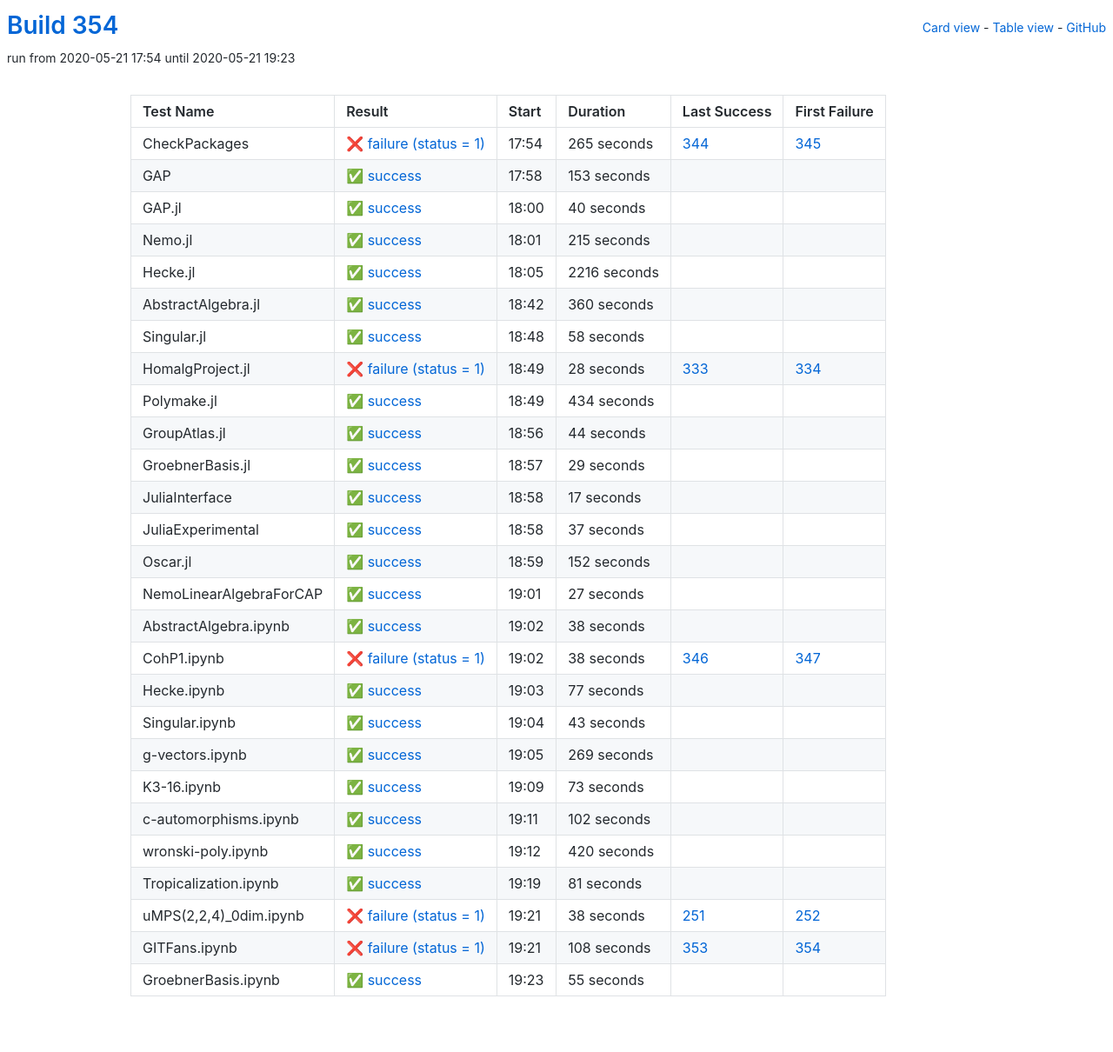
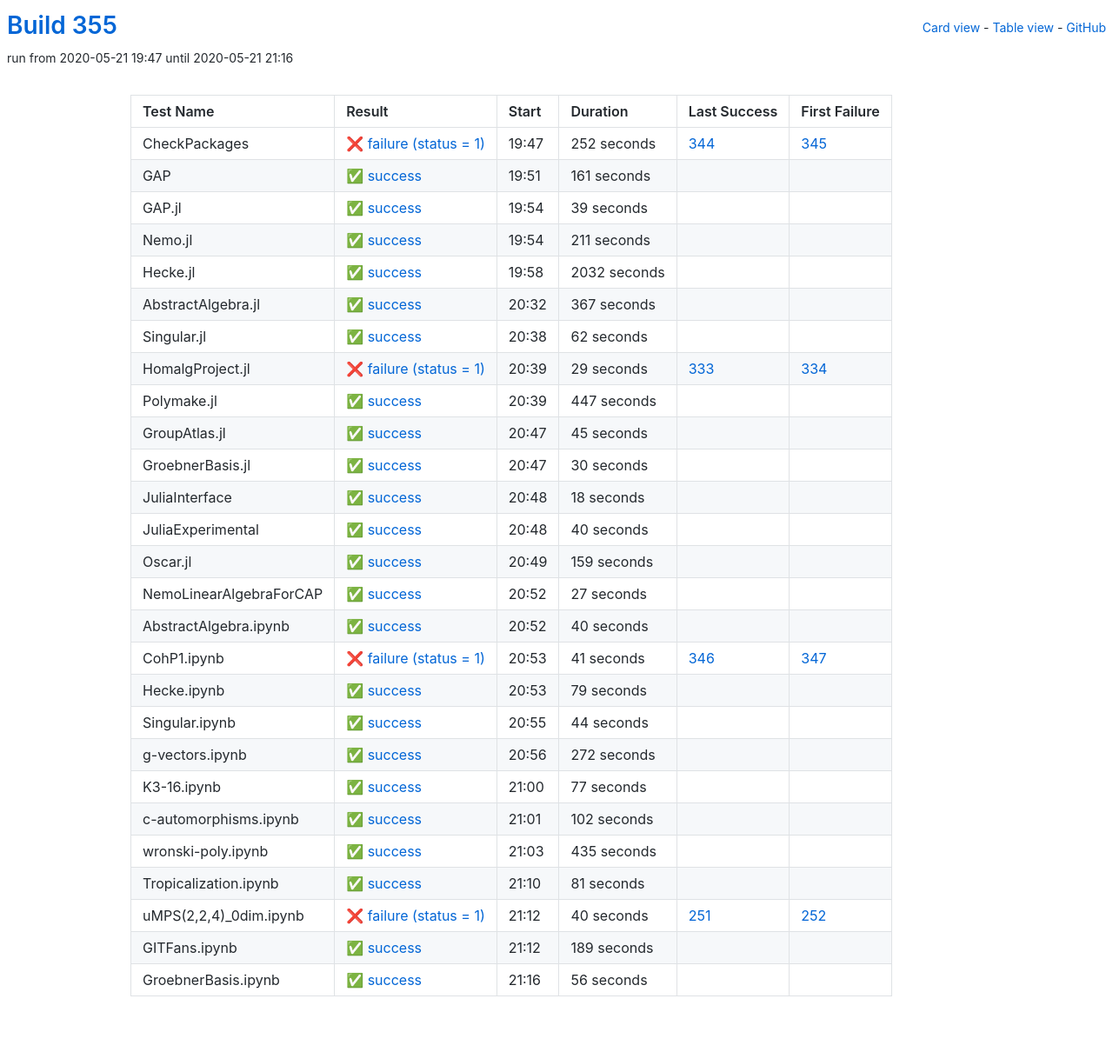
Before and after one commit to oscar-system/oscar-ci-status-1.4, a Jekyll site: the page built from table.html, in a window 1280 px wide. Shown: the whole page at 87% size. Built offline with Jekyll 4.4.1, drawn with Linux system fonts in a browser that asks for light colours.

Commit message:
Build 355

```diff
--- a/_data/ci.yml
+++ b/_data/ci.yml
@@ -1,173 +1,173 @@
-build: 354
-build_url: https://oscarci.mathematik.uni-kl.de/job/oscar-julia-1.4/354/
+build: 355
+build_url: https://oscarci.mathematik.uni-kl.de/job/oscar-julia-1.4/355/
 job: oscar-julia-1.4
 tests:
-- duration: 265
+- duration: 252
   exitcode: 1
   first_failure: 345
   first_failure_url: https://oscarci.mathematik.uni-kl.de/job/oscar-julia-1.4/345/
   id: checkpackages
   last_success: 344
   last_success_url: https://oscarci.mathematik.uni-kl.de/job/oscar-julia-1.4/344/
-  log: https://oscarci.mathematik.uni-kl.de/job/oscar-julia-1.4/354/artifact/logs/build-354/CheckPackages.log
+  log: https://oscarci.mathematik.uni-kl.de/job/oscar-julia-1.4/355/artifact/logs/build-355/CheckPackages.log
   name: CheckPackages
-  start: 2020-05-21 17:54
+  start: 2020-05-21 19:47
   status: failure
   success: false
-- duration: 153
+- duration: 161
   exitcode: 0
   first_failure: false
   first_failure_url: null
   id: gap
   last_success: false
   last_success_url: null
-  log: https://oscarci.mathematik.uni-kl.de/job/oscar-julia-1.4/354/artifact/logs/build-354/GAP.log
+  log: https://oscarci.mathematik.uni-kl.de/job/oscar-julia-1.4/355/artifact/logs/build-355/GAP.log
   name: GAP
-  start: 2020-05-21 17:58
+  start: 2020-05-21 19:51
+  status: success
+  success: true
+- duration: 39
+  exitcode: 0
+  first_failure: false
+  first_failure_url: null
+  id: gap-jl
+  last_success: false
+  last_success_url: null
+  log: https://oscarci.mathematik.uni-kl.de/job/oscar-julia-1.4/355/artifact/logs/build-355/GAP.jl.log
+  name: GAP.jl
+  start: 2020-05-21 19:54
+  status: success
+  success: true
+- duration: 211
+  exitcode: 0
+  first_failure: false
+  first_failure_url: null
+  id: nemo-jl
+  last_success: false
+  last_success_url: null
+  log: https://oscarci.mathematik.uni-kl.de/job/oscar-julia-1.4/355/artifact/logs/build-355/Nemo.jl.log
+  name: Nemo.jl
+  start: 2020-05-21 19:54
+  status: success
+  success: true
+- duration: 2032
+  exitcode: 0
+  first_failure: false
+  first_failure_url: null
+  id: hecke-jl
+  last_success: false
+  last_success_url: null
+  log: https://oscarci.mathematik.uni-kl.de/job/oscar-julia-1.4/355/artifact/logs/build-355/Hecke.jl.log
+  name: Hecke.jl
+  start: 2020-05-21 19:58
+  status: success
+  success: true
+- duration: 367
+  exitcode: 0
+  first_failure: false
+  first_failure_url: null
+  id: abstractalgebra-jl
+  last_success: false
+  last_success_url: null
+  log: https://oscarci.mathematik.uni-kl.de/job/oscar-julia-1.4/355/artifact/logs/build-355/AbstractAlgebra.jl.log
+  name: AbstractAlgebra.jl
+  start: 2020-05-21 20:32
+  status: success
+  success: true
+- duration: 62
+  exitcode: 0
+  first_failure: false
+  first_failure_url: null
+  id: singular-jl
+  last_success: false
+  last_success_url: null
+  log: https://oscarci.mathematik.uni-kl.de/job/oscar-julia-1.4/355/artifact/logs/build-355/Singular.jl.log
+  name: Singular.jl
+  start: 2020-05-21 20:38
+  status: success
+  success: true
+- duration: 29
+  exitcode: 1
+  first_failure: 334
+  first_failure_url: https://oscarci.mathematik.uni-kl.de/job/oscar-julia-1.4/334/
+  id: homalgproject-jl
+  last_success: 333
+  last_success_url: https://oscarci.mathematik.uni-kl.de/job/oscar-julia-1.4/333/
+  log: https://oscarci.mathematik.uni-kl.de/job/oscar-julia-1.4/355/artifact/logs/build-355/HomalgProject.jl.log
+  name: HomalgProject.jl
+  start: 2020-05-21 20:39
+  status: failure
+  success: false
+- duration: 447
+  exitcode: 0
+  first_failure: false
+  first_failure_url: null
+  id: polymake-jl
+  last_success: false
+  last_success_url: null
+  log: https://oscarci.mathematik.uni-kl.de/job/oscar-julia-1.4/355/artifact/logs/build-355/Polymake.jl.log
+  name: Polymake.jl
+  start: 2020-05-21 20:39
+  status: success
+  success: true
+- duration: 45
+  exitcode: 0
+  first_failure: false
+  first_failure_url: null
+  id: groupatlas-jl
+  last_success: false
+  last_success_url: null
+  log: https://oscarci.mathematik.uni-kl.de/job/oscar-julia-1.4/355/artifact/logs/build-355/GroupAtlas.jl.log
+  name: GroupAtlas.jl
+  start: 2020-05-21 20:47
+  status: success
+  success: true
+- duration: 30
+  exitcode: 0
+  first_failure: false
+  first_failure_url: null
+  id: groebnerbasis-jl
+  last_success: false
+  last_success_url: null
+  log: https://oscarci.mathematik.uni-kl.de/job/oscar-julia-1.4/355/artifact/logs/build-355/GroebnerBasis.jl.log
+  name: GroebnerBasis.jl
+  start: 2020-05-21 20:47
+  status: success
+  success: true
+- duration: 18
+  exitcode: 0
+  first_failure: false
+  first_failure_url: null
+  id: juliainterface
+  last_success: false
+  last_success_url: null
+  log: https://oscarci.mathematik.uni-kl.de/job/oscar-julia-1.4/355/artifact/logs/build-355/JuliaInterface.log
+  name: JuliaInterface
+  start: 2020-05-21 20:48
   status: success
   success: true
 - duration: 40
   exitcode: 0
   first_failure: false
   first_failure_url: null
-  id: gap-jl
-  last_success: false
-  last_success_url: null
-  log: https://oscarci.mathematik.uni-kl.de/job/oscar-julia-1.4/354/artifact/logs/build-354/GAP.jl.log
-  name: GAP.jl
-  start: 2020-05-21 18:00
-  status: success
-  success: true
-- duration: 215
-  exitcode: 0
-  first_failure: false
-  first_failure_url: null
-  id: nemo-jl
-  last_success: false
-  last_success_url: null
-  log: https://oscarci.mathematik.uni-kl.de/job/oscar-julia-1.4/354/artifact/logs/build-354/Nemo.jl.log
-  name: Nemo.jl
-  start: 2020-05-21 18:01
-  status: success
-  success: true
-- duration: 2216
-  exitcode: 0
-  first_failure: false
-  first_failure_url: null
-  id: hecke-jl
-  last_success: false
-  last_success_url: null
-  log: https://oscarci.mathematik.uni-kl.de/job/oscar-julia-1.4/354/artifact/logs/build-354/Hecke.jl.log
-  name: Hecke.jl
-  start: 2020-05-21 18:05
-  status: success
-  success: true
-- duration: 360
-  exitcode: 0
-  first_failure: false
-  first_failure_url: null
-  id: abstractalgebra-jl
-  last_success: false
-  last_success_url: null
-  log: https://oscarci.mathematik.uni-kl.de/job/oscar-julia-1.4/354/artifact/logs/build-354/AbstractAlgebra.jl.log
-  name: AbstractAlgebra.jl
-  start: 2020-05-21 18:42
-  status: success
-  success: true
-- duration: 58
-  exitcode: 0
-  first_failure: false
-  first_failure_url: null
-  id: singular-jl
-  last_success: false
-  last_success_url: null
-  log: https://oscarci.mathematik.uni-kl.de/job/oscar-julia-1.4/354/artifact/logs/build-354/Singular.jl.log
-  name: Singular.jl
-  start: 2020-05-21 18:48
-  status: success
-  success: true
-- duration: 28
-  exitcode: 1
-  first_failure: 334
-  first_failure_url: https://oscarci.mathematik.uni-kl.de/job/oscar-julia-1.4/334/
-  id: homalgproject-jl
-  last_success: 333
-  last_success_url: https://oscarci.mathematik.uni-kl.de/job/oscar-julia-1.4/333/
-  log: https://oscarci.mathematik.uni-kl.de/job/oscar-julia-1.4/354/artifact/logs/build-354/HomalgProject.jl.log
-  name: HomalgProject.jl
-  start: 2020-05-21 18:49
-  status: failure
-  success: false
-- duration: 434
-  exitcode: 0
-  first_failure: false
-  first_failure_url: null
-  id: polymake-jl
-  last_success: false
-  last_success_url: null
-  log: https://oscarci.mathematik.uni-kl.de/job/oscar-julia-1.4/354/artifact/logs/build-354/Polymake.jl.log
-  name: Polymake.jl
-  start: 2020-05-21 18:49
-  status: success
-  success: true
-- duration: 44
-  exitcode: 0
-  first_failure: false
-  first_failure_url: null
-  id: groupatlas-jl
-  last_success: false
-  last_success_url: null
-  log: https://oscarci.mathematik.uni-kl.de/job/oscar-julia-1.4/354/artifact/logs/build-354/GroupAtlas.jl.log
-  name: GroupAtlas.jl
-  start: 2020-05-21 18:56
-  status: success
-  success: true
-- duration: 29
-  exitcode: 0
-  first_failure: false
-  first_failure_url: null
-  id: groebnerbasis-jl
-  last_success: false
-  last_success_url: null
-  log: https://oscarci.mathematik.uni-kl.de/job/oscar-julia-1.4/354/artifact/logs/build-354/GroebnerBasis.jl.log
-  name: GroebnerBasis.jl
-  start: 2020-05-21 18:57
-  status: success
-  success: true
-- duration: 17
-  exitcode: 0
-  first_failure: false
-  first_failure_url: null
-  id: juliainterface
-  last_success: false
-  last_success_url: null
-  log: https://oscarci.mathematik.uni-kl.de/job/oscar-julia-1.4/354/artifact/logs/build-354/JuliaInterface.log
-  name: JuliaInterface
-  start: 2020-05-21 18:58
-  status: success
-  success: true
-- duration: 37
-  exitcode: 0
-  first_failure: false
-  first_failure_url: null
   id: juliaexperimental
   last_success: false
   last_success_url: null
-  log: https://oscarci.mathematik.uni-kl.de/job/oscar-julia-1.4/354/artifact/logs/build-354/JuliaExperimental.log
+  log: https://oscarci.mathematik.uni-kl.de/job/oscar-julia-1.4/355/artifact/logs/build-355/JuliaExperimental.log
   name: JuliaExperimental
-  start: 2020-05-21 18:58
+  start: 2020-05-21 20:48
   status: success
   success: true
-- duration: 152
+- duration: 159
   exitcode: 0
   first_failure: false
   first_failure_url: null
   id: oscar-jl
   last_success: false
   last_success_url: null
-  log: https://oscarci.mathematik.uni-kl.de/job/oscar-julia-1.4/354/artifact/logs/build-354/Oscar.jl.log
+  log: https://oscarci.mathematik.uni-kl.de/job/oscar-julia-1.4/355/artifact/logs/build-355/Oscar.jl.log
   name: Oscar.jl
-  start: 2020-05-21 18:59
+  start: 2020-05-21 20:49
   status: success
   success: true
 - duration: 27
@@ -177,81 +177,81 @@ tests:
   id: nemolinearalgebraforcap
   last_success: false
   last_success_url: null
-  log: https://oscarci.mathematik.uni-kl.de/job/oscar-julia-1.4/354/artifact/logs/build-354/NemoLinearAlgebraForCAP.log
+  log: https://oscarci.mathematik.uni-kl.de/job/oscar-julia-1.4/355/artifact/logs/build-355/NemoLinearAlgebraForCAP.log
   name: NemoLinearAlgebraForCAP
-  start: 2020-05-21 19:01
+  start: 2020-05-21 20:52
   status: success
   success: true
-- duration: 38
+- duration: 40
   exitcode: 0
   first_failure: false
   first_failure_url: null
   id: abstractalgebra-ipynb
   last_success: false
   last_success_url: null
-  log: https://oscarci.mathematik.uni-kl.de/job/oscar-julia-1.4/354/artifact/logs/build-354/AbstractAlgebra.ipynb.log
+  log: https://oscarci.mathematik.uni-kl.de/job/oscar-julia-1.4/355/artifact/logs/build-355/AbstractAlgebra.ipynb.log
   name: AbstractAlgebra.ipynb
-  start: 2020-05-21 19:02
+  start: 2020-05-21 20:52
   status: success
   success: true
-- duration: 38
+- duration: 41
   exitcode: 1
   first_failure: 347
   first_failure_url: https://oscarci.mathematik.uni-kl.de/job/oscar-julia-1.4/347/
   id: cohp1-ipynb
   last_success: 346
   last_success_url: https://oscarci.mathematik.uni-kl.de/job/oscar-julia-1.4/346/
-  log: https://oscarci.mathematik.uni-kl.de/job/oscar-julia-1.4/354/artifact/logs/build-354/CohP1.ipynb.log
+  log: https://oscarci.mathematik.uni-kl.de/job/oscar-julia-1.4/355/artifact/logs/build-355/CohP1.ipynb.log
   name: CohP1.ipynb
-  start: 2020-05-21 19:02
+  start: 2020-05-21 20:53
   status: failure
   success: false
-- duration: 77
+- duration: 79
   exitcode: 0
   first_failure: false
   first_failure_url: null
   id: hecke-ipynb
   last_success: false
   last_success_url: null
-  log: https://oscarci.mathematik.uni-kl.de/job/oscar-julia-1.4/354/artifact/logs/build-354/Hecke.ipynb.log
+  log: https://oscarci.mathematik.uni-kl.de/job/oscar-julia-1.4/355/artifact/logs/build-355/Hecke.ipynb.log
   name: Hecke.ipynb
-  start: 2020-05-21 19:03
+  start: 2020-05-21 20:53
   status: success
   success: true
-- duration: 43
+- duration: 44
   exitcode: 0
   first_failure: false
   first_failure_url: null
   id: singular-ipynb
   last_success: false
   last_success_url: null
-  log: https://oscarci.mathematik.uni-kl.de/job/oscar-julia-1.4/354/artifact/logs/build-354/Singular.ipynb.log
+  log: https://oscarci.mathematik.uni-kl.de/job/oscar-julia-1.4/355/artifact/logs/build-355/Singular.ipynb.log
   name: Singular.ipynb
-  start: 2020-05-21 19:04
+  start: 2020-05-21 20:55
   status: success
   success: true
-- duration: 269
+- duration: 272
   exitcode: 0
   first_failure: false
   first_failure_url: null
   id: g-vectors-ipynb
   last_success: false
   last_success_url: null
-  log: https://oscarci.mathematik.uni-kl.de/job/oscar-julia-1.4/354/artifact/logs/build-354/g-vectors.ipynb.log
+  log: https://oscarci.mathematik.uni-kl.de/job/oscar-julia-1.4/355/artifact/logs/build-355/g-vectors.ipynb.log
   name: g-vectors.ipynb
-  start: 2020-05-21 19:05
+  start: 2020-05-21 20:56
   status: success
   success: true
-- duration: 73
+- duration: 77
   exitcode: 0
   first_failure: false
   first_failure_url: null
   id: k3-16-ipynb
   last_success: false
   last_success_url: null
-  log: https://oscarci.mathematik.uni-kl.de/job/oscar-julia-1.4/354/artifact/logs/build-354/K3-16.ipynb.log
+  log: https://oscarci.mathematik.uni-kl.de/job/oscar-julia-1.4/355/artifact/logs/build-355/K3-16.ipynb.log
   name: K3-16.ipynb
-  start: 2020-05-21 19:09
+  start: 2020-05-21 21:00
   status: success
   success: true
 - duration: 102
@@ -261,21 +261,21 @@ tests:
   id: c-automorphisms-ipynb
   last_success: false
   last_success_url: null
-  log: https://oscarci.mathematik.uni-kl.de/job/oscar-julia-1.4/354/artifact/logs/build-354/c-automorphisms.ipynb.log
+  log: https://oscarci.mathematik.uni-kl.de/job/oscar-julia-1.4/355/artifact/logs/build-355/c-automorphisms.ipynb.log
   name: c-automorphisms.ipynb
-  start: 2020-05-21 19:11
+  start: 2020-05-21 21:01
   status: success
   success: true
-- duration: 420
+- duration: 435
   exitcode: 0
   first_failure: false
   first_failure_url: null
   id: wronski-poly-ipynb
   last_success: false
   last_success_url: null
-  log: https://oscarci.mathematik.uni-kl.de/job/oscar-julia-1.4/354/artifact/logs/build-354/wronski-poly.ipynb.log
+  log: https://oscarci.mathematik.uni-kl.de/job/oscar-julia-1.4/355/artifact/logs/build-355/wronski-poly.ipynb.log
   name: wronski-poly.ipynb
-  start: 2020-05-21 19:12
+  start: 2020-05-21 21:03
   status: success
   success: true
 - duration: 81
@@ -285,44 +285,44 @@ tests:
   id: tropicalization-ipynb
   last_success: false
   last_success_url: null
-  log: https://oscarci.mathematik.uni-kl.de/job/oscar-julia-1.4/354/artifact/logs/build-354/Tropicalization.ipynb.log
+  log: https://oscarci.mathematik.uni-kl.de/job/oscar-julia-1.4/355/artifact/logs/build-355/Tropicalization.ipynb.log
   name: Tropicalization.ipynb
-  start: 2020-05-21 19:19
+  start: 2020-05-21 21:10
   status: success
   success: true
-- duration: 38
+- duration: 40
   exitcode: 1
   first_failure: 252
   first_failure_url: https://oscarci.mathematik.uni-kl.de/job/oscar-julia-1.4/252/
   id: umps-2-2-4-0dim-ipynb
   last_success: 251
   last_success_url: https://oscarci.mathematik.uni-kl.de/job/oscar-julia-1.4/251/
-  log: https://oscarci.mathematik.uni-kl.de/job/oscar-julia-1.4/354/artifact/logs/build-354/uMPS-2-2-4-_0dim.ipynb.log
+  log: https://oscarci.mathematik.uni-kl.de/job/oscar-julia-1.4/355/artifact/logs/build-355/uMPS-2-2-4-_0dim.ipynb.log
   name: uMPS(2,2,4)_0dim.ipynb
-  start: 2020-05-21 19:21
+  start: 2020-05-21 21:12
   status: failure
   success: false
-- duration: 108
-  exitcode: 1
-  first_failure: 354
-  first_failure_url: https://oscarci.mathematik.uni-kl.de/job/oscar-julia-1.4/354/
+- duration: 189
+  exitcode: 0
+  first_failure: false
+  first_failure_url: null
   id: gitfans-ipynb
-  last_success: 353
-  last_success_url: https://oscarci.mathematik.uni-kl.de/job/oscar-julia-1.4/353/
-  log: https://oscarci.mathematik.uni-kl.de/job/oscar-julia-1.4/354/artifact/logs/build-354/GITFans.ipynb.log
+  last_success: false
+  last_success_url: null
+  log: https://oscarci.mathematik.uni-kl.de/job/oscar-julia-1.4/355/artifact/logs/build-355/GITFans.ipynb.log
   name: GITFans.ipynb
-  start: 2020-05-21 19:21
-  status: failure
-  success: false
-- duration: 55
+  start: 2020-05-21 21:12
+  status: success
+  success: true
+- duration: 56
   exitcode: 0
   first_failure: false
   first_failure_url: null
   id: groebnerbasis-ipynb
   last_success: false
   last_success_url: null
-  log: https://oscarci.mathematik.uni-kl.de/job/oscar-julia-1.4/354/artifact/logs/build-354/GroebnerBasis.ipynb.log
+  log: https://oscarci.mathematik.uni-kl.de/job/oscar-julia-1.4/355/artifact/logs/build-355/GroebnerBasis.ipynb.log
   name: GroebnerBasis.ipynb
-  start: 2020-05-21 19:23
+  start: 2020-05-21 21:16
   status: success
   success: true
```
Also changed, not shown: README.md.
